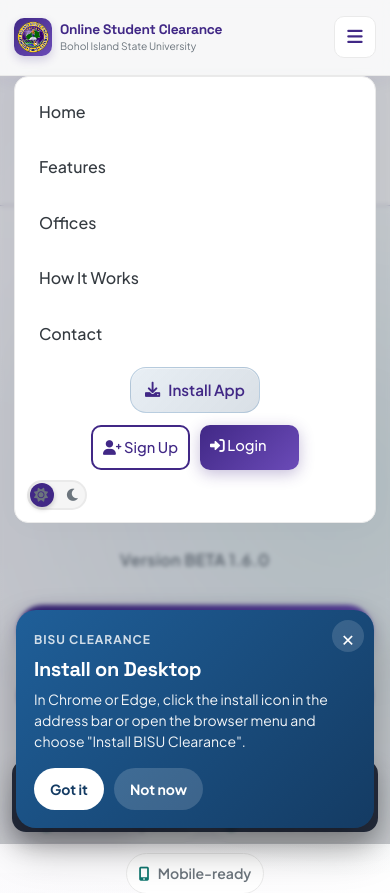
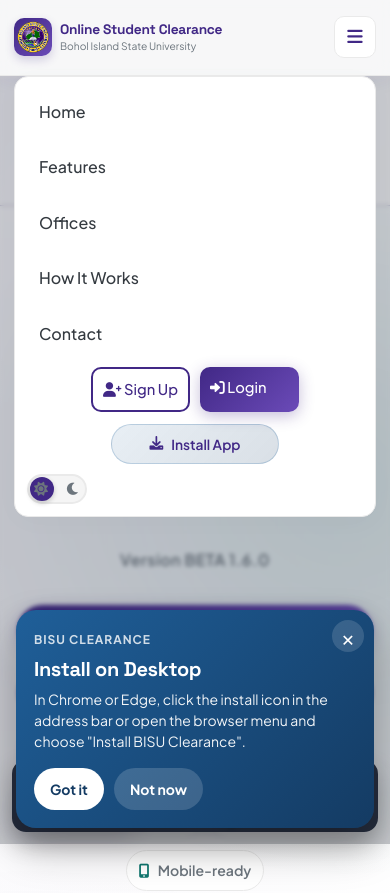
Before and after one commit to earlgultia/bisu-clearance, a PHP site: page /clearance/ in a window 390 px wide, after a click that opens the changed part. Shown: the top 893 px of the page. Run offline with PHP 8.4, Linux system fonts and the light colour scheme; data comes from the database, SQL or seed files in the repository; some libraries are stand-ins or nearby versions.

Commit message:
Update nga kapoy

```diff
--- a/index.php
+++ b/index.php
@@ -2245,22 +2245,28 @@ if ($_SERVER['REQUEST_METHOD'] === 'POST' && isset($_POST['contact_submit'])) {
             }
 
             .mobile-install-slot {
-                display: block;
+                display: flex;
+                justify-content: center;
+                order: 2;
             }
 
             .mobile-auth-buttons {
                 display: grid;
                 grid-template-columns: repeat(2, minmax(0, 1fr));
                 gap: 10px;
+                order: 1;
             }
 
             .mobile-auth-row .install-nav-btn {
-                width: 100%;
+                width: auto;
+                min-width: 176px;
+                max-width: 220px;
                 justify-content: center;
-                padding: 12px 14px;
-                font-size: 0.95rem;
-                min-height: 46px;
-                border-radius: 16px;
+                padding: 10px 16px;
+                font-size: 0.88rem;
+                min-height: 42px;
+                border-radius: 999px;
+                box-shadow: none;
             }
 
             .mobile-auth-row .signup-btn,
@@ -2396,22 +2402,28 @@ if ($_SERVER['REQUEST_METHOD'] === 'POST' && isset($_POST['contact_submit'])) {
             }
 
             .mobile-install-slot {
-                display: block;
+                display: flex;
+                justify-content: center;
+                order: 2;
             }
 
             .mobile-auth-buttons {
                 display: grid;
                 grid-template-columns: repeat(2, minmax(0, 1fr));
                 gap: 10px;
+                order: 1;
             }
 
             .mobile-auth-row .install-nav-btn {
-                width: 100%;
+                width: auto;
+                min-width: 168px;
+                max-width: 210px;
                 justify-content: center;
-                padding: 12px 14px;
-                font-size: 0.95rem;
-                min-height: 46px;
-                border-radius: 16px;
+                padding: 10px 14px;
+                font-size: 0.86rem;
+                min-height: 40px;
+                border-radius: 999px;
+                box-shadow: none;
             }
 
             .mobile-auth-row .signup-btn,
@@ -2465,11 +2477,21 @@ if ($_SERVER['REQUEST_METHOD'] === 'POST' && isset($_POST['contact_submit'])) {
             .hero-buttons {
                 flex-direction: column;
                 align-items: stretch;
+                gap: 12px;
             }
 
             .hero-buttons .btn {
                 width: 100%;
                 justify-content: center;
+            }
+
+            .hero-buttons .btn-install {
+                min-height: 48px;
+                padding: 13px 16px;
+                border-radius: 16px;
+                font-size: 0.96rem;
+                border-width: 1px;
+                background: linear-gradient(135deg, rgba(65, 40, 134, 0.08), rgba(31, 95, 153, 0.10));
             }
 
             .hero-highlights {
```
Also changed, not shown: assets/js/pwa-register.js (+60 -5 lines).
